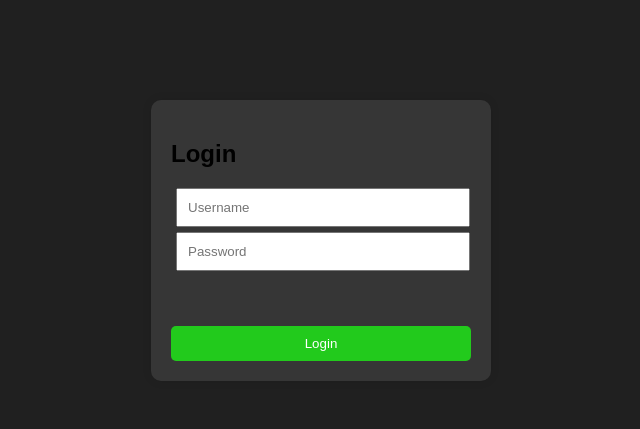
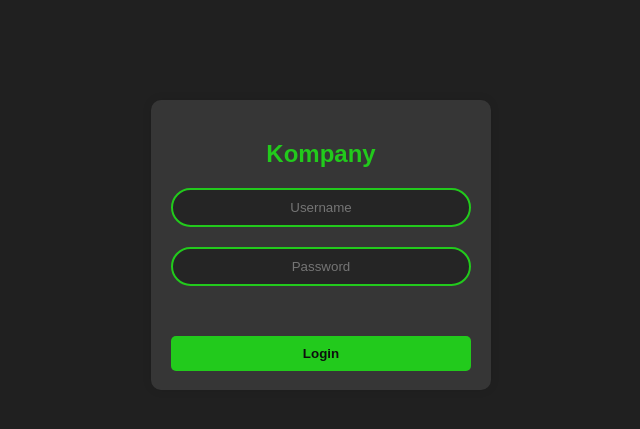
Before and after one commit to amineisnotavailable/loginsite, a PHP site: page /login.php in a window 1280 px wide. Shown: the top 429 px of the page, without its empty margins (319-959 px from the left). Run offline with PHP 8.4, Linux system fonts and the light colour scheme.

Commit message:
last one

```diff
--- a/login.php
+++ b/login.php
@@ -41,7 +41,7 @@ if ($_SERVER["REQUEST_METHOD"] === "POST") {
 </head>
 <body>
     <div class="login-box">
-        <h2>Login</h2>
+        <h2>Kompany</h2>
         <?php if (!empty($error)) echo "<p class='error'>$error</p>"; ?>
         <form method="POST">
             <input type="text" name="username" placeholder="Username" required>
--- a/style.css
+++ b/style.css
@@ -7,31 +7,57 @@ body
 {
     margin: 100px auto;
     width: 300px;
+    height: 250px;
     background: #363636;
     padding: 20px;
     border-radius: 10px;
     box-shadow: 0 0 10px rgba(0,0,0,0.1);
+    text-align: center;
+    color: #22ca1c;
 }
 
 input
 {
-    width: 90%;
+    width: 92%;
     padding: 10px;
-    margin: 5px;
-    display: flex ;
-    align-self: center;
+    margin-top: 20px;
+    display: flex;
+    text-align: center;
+    color: white;
+    font-weight: 400;
+    background-color: #252525;
+    border-color: #22ca1c;
+    border-radius: 20px;
+    border-style: solid;
+
+    transition-duration: 0.6s;
 }
 
 
 button
 {
+    position: static;
     width: 100%;
     padding: 10px;
     margin-top: 50px;
     background: #22ca1c;
-    color: white;
+    color: rgb(14, 14, 14);
+    font-weight: 900;
     border: none;
     border-radius: 5px;
+    transition: 0.8s;
+}
+
+button:hover
+{
+    padding: 12px;
+}
+
+input:focus
+{
+    box-shadow: #22ca1c 0px 0px 10px;
+    border-color: #22ca1c;
+    outline: none;
 }
 
 .error
```
